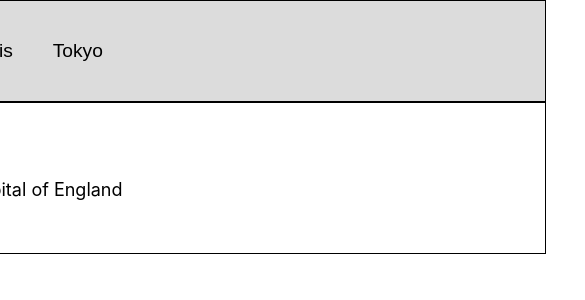
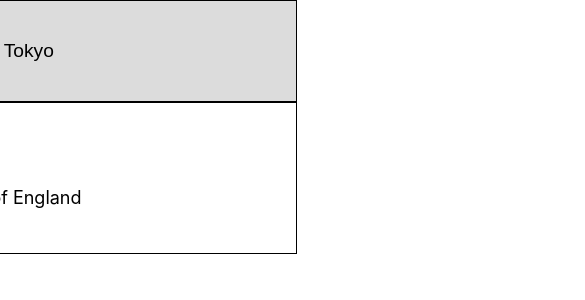
Before and after one commit to parvejg/hover-tabs, a React (Create React App) app: page / in a window 390 px wide. Shown: the top 300 px of the page, 585 px wide, since content can reach past the window. Built offline with nearby package versions, Linux system fonts and the light colour scheme.

Commit message:
ready for responsive

```diff
--- a/src/App.css
+++ b/src/App.css
@@ -1,8 +1,6 @@
 .App {
   display: flex;
   justify-content: center;
-  min-width: 100%;
-  min-height: 100%;
 }
 
 .App-logo {
--- a/src/Components/HoverTabs.css
+++ b/src/Components/HoverTabs.css
@@ -1,30 +1,41 @@
+@media screen and (max-width: 1000px) {
+  .hover-tabs-wrapper {
+    width: 300px;
+  }
+  .hover-tabs-links-wrapper {
+    width: 300px;
+  }
+  .hover-tabs-links-wrapper {
+    width: 300px;
+  }
+  .tabs-links-contents {
+    width: 300px;
+  }
+}
 .main-container {
   display: flex;
   flex-direction: column;
-  flex-wrap: nowrap;
+  flex-wrap: wrap;
+  min-width: 800px;
 }
 .hover-tabs-wrapper {
-  min-width: 700px;
+  min-width: 500px;
   min-height: 100px;
   background-color: gainsboro;
   border: 1px solid black;
   align-content: center;
-  flex-wrap: nowrap;
-  flex-flow: nowrap;
 }
 
 .hover-tabs-links-wrapper {
-  display: flex;
   min-width: 700px;
   min-height: 100px;
-  flex-wrap: nowrap;
-  flex-flow: nowrap;
 }
 .hover-tabs-links {
   font-size: larger;
   border: none;
   background-color: gainsboro;
   padding: 20px;
+  min-height: 100px;
   cursor: pointer;
 }
 .hover-tabs-links:hover {
@@ -34,5 +45,5 @@
 .tabs-links-contents {
   min-height: 150px;
   border: 1px solid black;
-  min-width: 700px;
+  min-width: 500px;
 }
--- a/src/Components/TabsContents.css
+++ b/src/Components/TabsContents.css
@@ -1,3 +1,8 @@
+@media screen and (max-width: 1000px) {
+  .hoverTabs-content-containe {
+    width: 300px;
+  }
+}
 .content-title {
   align-items: right;
   font-size: 25px;
@@ -7,5 +12,5 @@
 }
 .hoverTabs-content-container {
   align-items: flex-start;
-  padding: 0.3rem;
+  padding: 0.8rem;
 }
```
